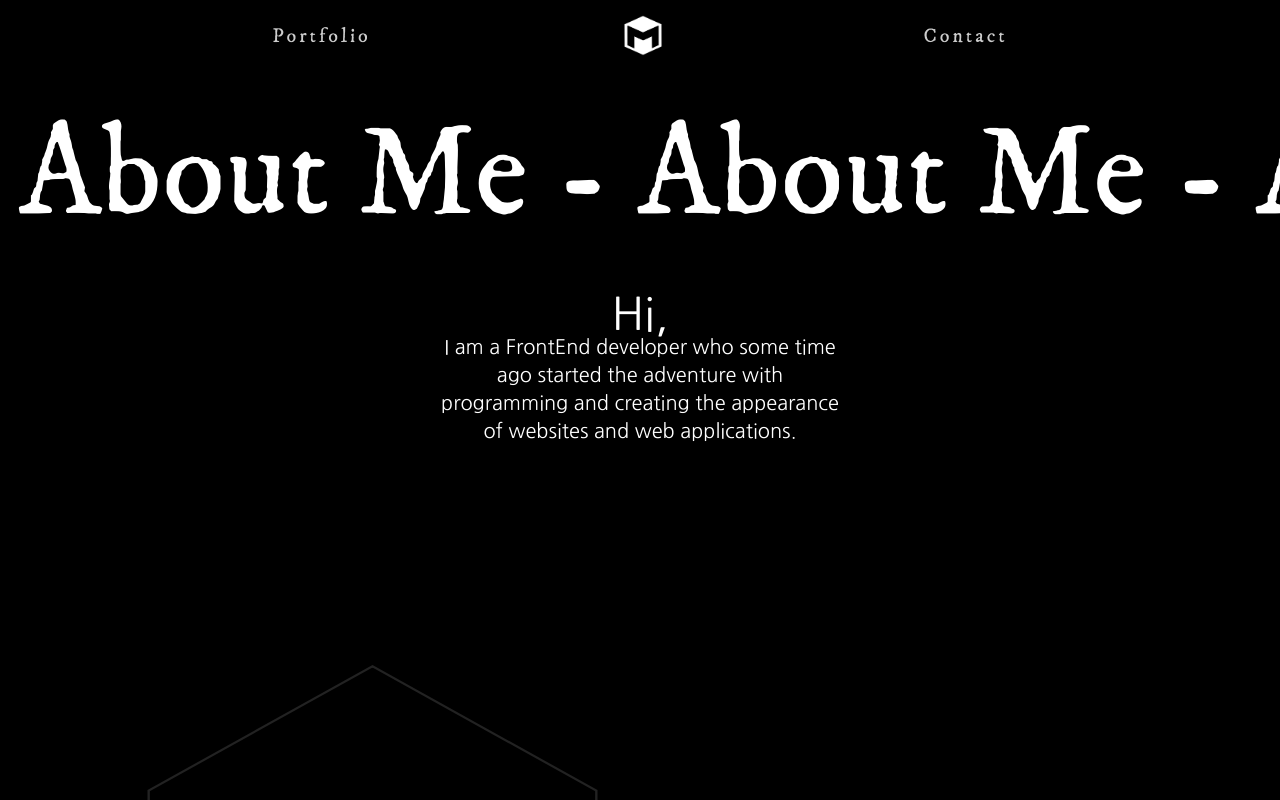
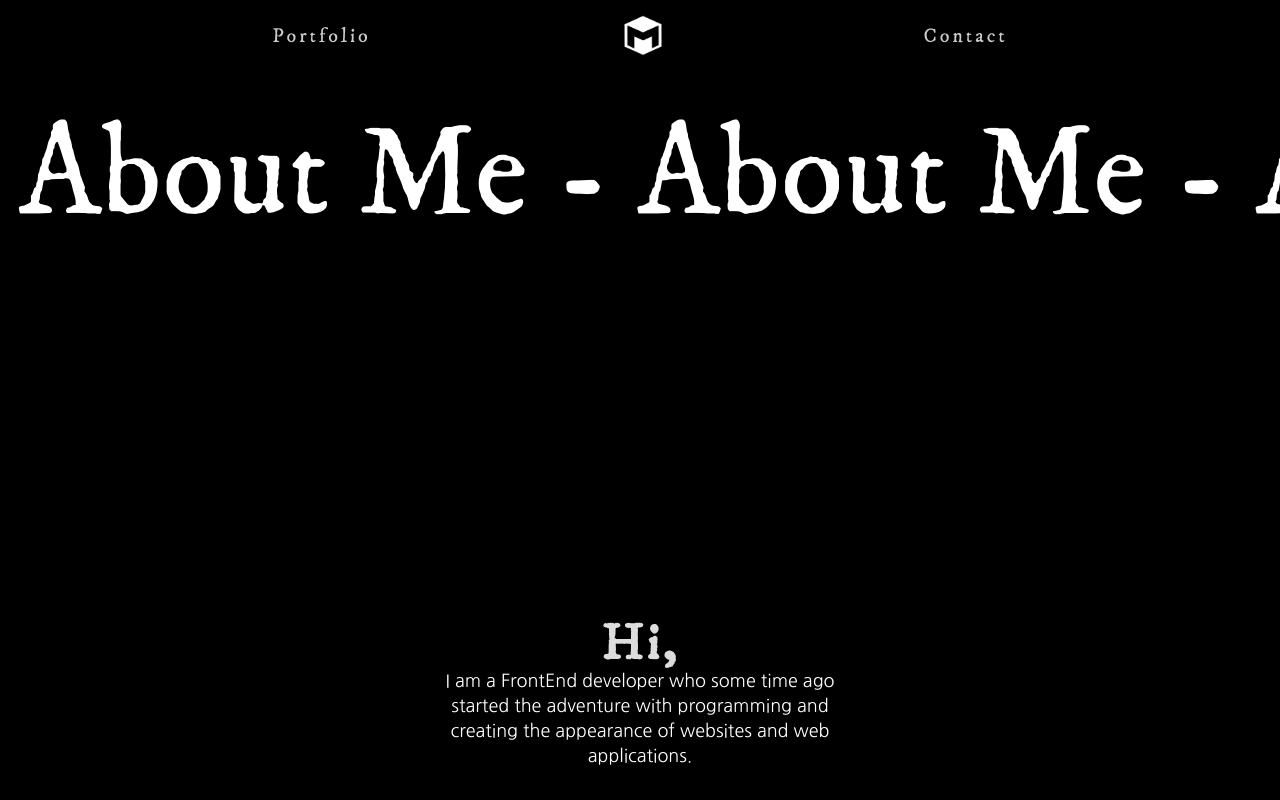
Before and after one commit to Matthave/frontEnd, a React (Create React App) app: page /#/aboutYourArtist in a window 1280 px wide. Shown: the top 800 px of the page. Built offline with nearby package versions, Linux system fonts and the light colour scheme.

Commit message:
style changes

```diff
--- a/src/css/style.css
+++ b/src/css/style.css
@@ -1182,63 +1182,6 @@ body {
   opacity: 1;
 }
 
-.welcome {
-  padding: 25px;
-  margin-top: 25px;
-}
-
-@media (min-width: 460px) {
-  .welcome {
-    padding: 0 55px;
-  }
-}
-
-.welcome strong {
-  display: block;
-  font-size: 3rem;
-  margin-bottom: 5px;
-  font-weight: 500;
-  font-family: "Nanum Gothic", sans-serif;
-}
-
-@media (min-width: 460px) {
-  .welcome strong {
-    font-size: 4rem;
-  }
-}
-
-@media (min-width: 1024px) {
-  .welcome strong {
-    font-size: 4.5rem;
-  }
-}
-
-.welcome__text {
-  color: white;
-  line-height: 20px;
-  font-size: 1.4rem;
-  font-weight: 500;
-  font-family: "Nanum Gothic", sans-serif;
-  max-width: 400px;
-  margin: 0 auto;
-}
-
-@media (min-width: 460px) {
-  .welcome__text {
-    font-size: 1.8rem;
-    line-height: 25px;
-  }
-}
-
-@media (min-width: 1024px) {
-  .welcome__text {
-    text-align: center;
-    margin-bottom: 45px;
-    font-size: 2rem;
-    line-height: 28px;
-  }
-}
-
 .aboutMWrap {
   display: -webkit-box;
   display: -ms-flexbox;
@@ -1252,6 +1195,10 @@ body {
           justify-content: space-evenly;
 }
 
+.aboutM--start .aboutM__text--start {
+  text-align: center;
+}
+
 .aboutM {
   padding: 0 25px;
   margin: 100px 0px;
@@ -1273,14 +1220,14 @@ body {
   }
 }
 
-.aboutM__headingCointainer {
+.aboutM__headingContainer {
   position: relative;
   width: 100%;
   height: 50px;
 }
 
 @media (min-width: 1024px) {
-  .aboutM__headingCointainer {
+  .aboutM__headingContainer {
     -webkit-clip-path: polygon(50% 0%, 95% 25%, 95% 75%, 50% 100%, 5% 75%, 5% 25%);
             clip-path: polygon(50% 0%, 95% 25%, 95% 75%, 50% 100%, 5% 75%, 5% 25%);
     background-color: #000;
@@ -1290,7 +1237,7 @@ body {
     background-color: #222;
     z-index: 1;
   }
-  .aboutM__headingCointainer:after {
+  .aboutM__headingContainer:after {
     content: '';
     position: absolute;
     top: 50%;
@@ -1419,6 +1366,25 @@ body {
 @media (min-width: 640px) {
   .aboutM__text strong {
     font-size: 1.8rem;
+  }
+}
+
+.aboutM__text .aboutM__hi {
+  display: block;
+  font-size: 3rem;
+  margin-bottom: 8px;
+}
+
+@media (min-width: 800px) {
+  .aboutM__text .aboutM__hi {
+    font-size: 4rem;
+  }
+}
+
+@media (min-width: 1024px) {
+  .aboutM__text .aboutM__hi {
+    font-size: 5rem;
+    margin-bottom: 12px;
   }
 }
 
--- a/src/pages/AboutM.js
+++ b/src/pages/AboutM.js
@@ -1,5 +1,4 @@
 import React from 'react'
-import myLogo from '../IMG/Logo contentSize.png'
 
 class AboutM extends React.Component {
   state = {
@@ -26,18 +25,16 @@ class AboutM extends React.Component {
             About Me - About Me -
           </div>
         </div>
-        <div className="welcome">
-          <h2 className="welcome__text">
-            <strong>Hi,</strong>
-            I am a FrontEnd developer who some time ago started
-             the adventure with programming and creating the appearance
-              of websites and web applications.
-          </h2>
-        </div>
         <div className="aboutMWrap">
+          <div className="aboutM aboutM--start">
+            <h3 className='aboutM__text aboutM__text--start'>
+              <strong className='aboutM__hi'>Hi,</strong>I am a FrontEnd developer who some time ago started the adventure
+               with programming and creating the appearance of websites and web applications.
+             </h3>
+          </div>
+
           <div className="aboutM">
-            <div className='aboutM__headingCointainer'>
-              <img src={myLogo} alt="hexPassionWithMyLogo" className="aboutM__img" />
+            <div className='aboutM__headingContainer'>
               <p className='aboutM__title'>passion</p>
               <p className="aboutM__titleFront">Project</p>
             </div>
@@ -49,13 +46,11 @@ class AboutM extends React.Component {
               I always try to be a project to do my best, realizing the importance of the smallest detail.
               You can see some of my projects that have already been
             completed in my <strong>portfolio</strong>.
-
           </h3>
           </div>
 
           <div className="aboutM">
-            <div className='aboutM__headingCointainer'>
-              <img src={myLogo} alt="hexPassionWithMyLogo" className="aboutM__img" />
+            <div className='aboutM__headingContainer'>
               <p className='aboutM__title'>heart</p>
               <p className="aboutM__titleFront">I love IT</p>
             </div>
@@ -68,8 +63,7 @@ class AboutM extends React.Component {
           </div>
 
           <div className="aboutM">
-            <div className='aboutM__headingCointainer'>
-              <img src={myLogo} alt="hexPassionWithMyLogo" className="aboutM__img" />
+            <div className='aboutM__headingContainer'>
               <p className='aboutM__title'>time</p>
               <p className="aboutM__titleFront">Perfection</p>
             </div>
--- a/src/sass/_about.scss
+++ b/src/sass/_about.scss
@@ -8,52 +8,17 @@
   opacity: 1;
 }
 
-.welcome{
-  padding:25px;
-  margin-top: 25px;
-  @include mq(xsmall){
-   padding:0 55px;
-  }
-  strong{
-   display: block;
-   font-size: 3rem;
-   margin-bottom: 5px;
-   font-weight: 500;
-   font-family: $special-font;
-   @include mq(xsmall){
-    font-size:4rem;
-   }
-   @include mq(large){
-    font-size:4.5rem;
-   }
-  }
-  &__text{
-    color:white;
-    line-height: 20px;
-    font-size: 1.4rem;
-    font-weight: 500;
-    font-family: $special-font;
-    max-width: 400px;
-    margin: 0 auto;
-    @include mq(xsmall){
-      font-size:1.8rem;
-      line-height: 25px;
-    }
-    @include mq(large){
-      text-align: center;
-      margin-bottom: 45px;
-      font-size: 2rem;
-      line-height: 28px;
-    }
-  }
-}
-
 .aboutMWrap{
   display: flex;
   flex-direction: column;
   justify-content: space-evenly;
   @include mq(large){
+  }
+}
 
+.aboutM--start{
+  .aboutM__text--start{
+    text-align: center;
   }
 }
 
@@ -68,7 +33,7 @@
     margin: 25px 0px;
     display: flex;
   }
-  &__headingCointainer{
+  &__headingContainer{
     position: relative;
     width:100%;
     height: 50px;
@@ -174,6 +139,18 @@
         font-size:1.8rem;
       }
     }
+    .aboutM__hi{
+      display: block;
+      font-size: 3rem;
+      margin-bottom: 8px;
+      @include mq(medium){
+        font-size: 4rem;
+      }
+      @include mq(large){
+        font-size: 5rem;
+        margin-bottom: 12px;
+      }
+    }
   }
 }
 
```
Also changed, not shown: 1 other file (tests, documents, lock files or other folders).
